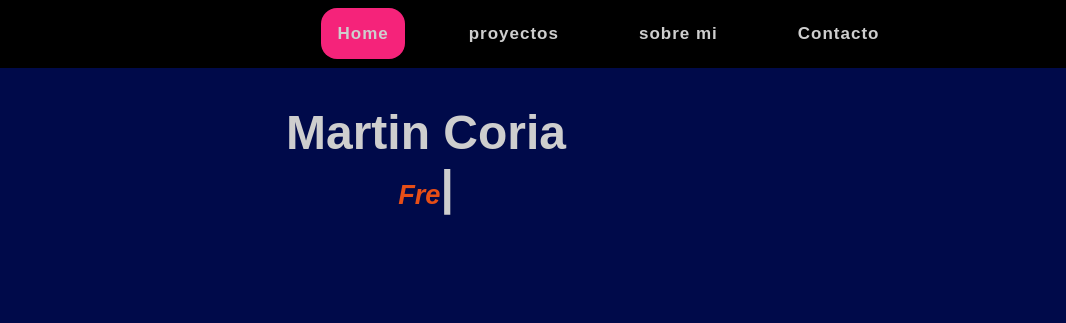
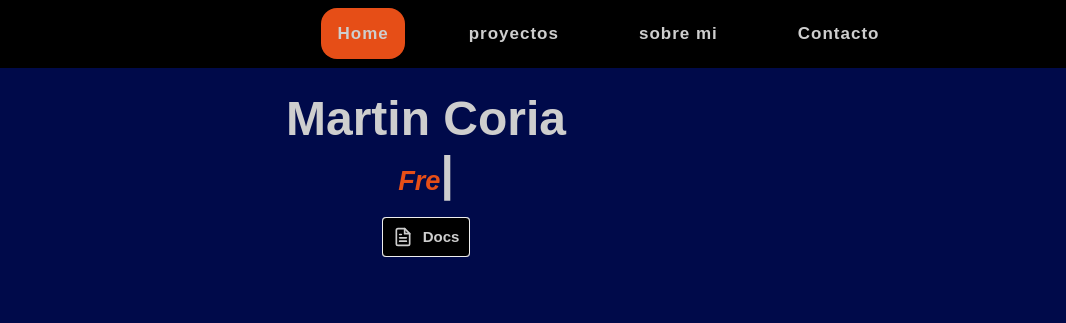
Before and after one commit to coriamartinn/PortfolioMartinCoria, a website: page index.html in a window 1280 px wide. Shown: the top 323 px of the page, 214-1280 px from the left. Drawn offline with nearby package versions, Linux system fonts and the light colour scheme; a web font is replaced by a local one.

Commit message:
agrego de cosas

```diff
--- a/index.html
+++ b/index.html
@@ -57,6 +57,12 @@
       <main class="container-main" id="home">
         <div class="content-one">
           <h1 class="title">Martin Coria <br> <span class="typed"></span></h1>
+          <button class="download-button">
+            <div class="docs"><svg class="css-i6dzq1" stroke-linejoin="round" stroke-linecap="round" fill="none" stroke-width="2" stroke="currentColor" height="20" width="20" viewBox="0 0 24 24"><path d="M14 2H6a2 2 0 0 0-2 2v16a2 2 0 0 0 2 2h12a2 2 0 0 0 2-2V8z"></path><polyline points="14 2 14 8 20 8"></polyline><line y2="13" x2="8" y1="13" x1="16"></line><line y2="17" x2="8" y1="17" x1="16"></line><polyline points="10 9 9 9 8 9"></polyline></svg> Docs</div>
+            <div class="download">
+              <svg class="css-i6dzq1" stroke-linejoin="round" stroke-linecap="round" fill="none" stroke-width="2" stroke="currentColor" height="24" width="24" viewBox="0 0 24 24"><path d="M21 15v4a2 2 0 0 1-2 2H5a2 2 0 0 1-2-2v-4"></path><polyline points="7 10 12 15 17 10"></polyline><line y2="3" x2="12" y1="15" x1="12"></line></svg>
+            </div>
+          </button>
         </div>
         <div class="content-image">
          <img class="logo-main" src="images/laptop.png" alt="">
@@ -119,6 +125,7 @@
         </div>
         <div class="datos">
           <p class="datos-text">CMDeveloper@gmail.com</p>
+          <a href="mailto:tucorreo@gmail.com" target="_blank"><i class="bi bi-envelope-fill datos-icon"></i></a>
           <p class="datos-text">+5491121737187</p>
         </div>
         <div class="copy">
--- a/scss/components/_footer.scss
+++ b/scss/components/_footer.scss
@@ -9,6 +9,7 @@
             font-size: 1.5rem;
             text-align: center;
             font-weight: 500;
+            margin: .5rem;
         }
 
         .form-style {
@@ -21,15 +22,28 @@
     }
 
     .datos {
-        margin: 1rem;
+        margin: .5rem;
+        display: flex;
+        flex-direction: column;
+        align-items: center;
+        justify-content: center;
 
 
         .datos-text{
-            font-size: 14px;
+            font-size: 15px;
             color: $color-text;
-            font-weight: 450;
+            font-weight: 500;
             margin: 1rem;
             text-align: center;
+        }
+        .datos-icon {
+            font-size: 1.7rem;
+            color: $color-text;
+            margin: 1rem;
+        }
+
+        .datos-icon:hover {
+            color: #eeeeee;
         }
 
     }
--- a/scss/components/_header.scss
+++ b/scss/components/_header.scss
@@ -87,7 +87,7 @@ li {
 
       a:hover,
       a.active {
-        background: $rose;
+        background: $orange;
         color: $color-text;
         box-shadow: 0px 0px 10px 0px rgba(0, 0, 0, 0.7);
         border-radius: 1rem;
@@ -153,7 +153,7 @@ li {
 
       a:hover,
       a.active {
-        background: $rose;
+        background: $orange;
         color: $color-text;
         border-radius: 1rem;
         -webkit-border-radius: 1rem;
--- a/scss/components/_main.scss
+++ b/scss/components/_main.scss
@@ -23,9 +23,80 @@
     align-items: center;
     justify-content: center;
 
-    .content-one,
-    .content-image {
+    .content-one {
+      display: flex;
+      flex-direction: column;
+        align-items: center;
+        justify-content: center;
         margin:.5rem;
+
+        .download-button {
+          position: relative;
+          border-width: 0;
+          color: $color-text;
+          font-size: 15px;
+          font-weight: 600;
+          border-radius: 4px;
+          z-index: 1;
+          margin: 1rem 0;
+          cursor: pointer;
+         }
+
+         .download-button .docs {
+          display: flex;
+          align-items: center;
+          justify-content: space-between;
+          gap: 10px;
+          min-height: 40px;
+          padding: 0 10px;
+          border-radius: 4px;
+          z-index: 1;
+          background-color: $black;
+          border: solid 1px #eeeeee;
+          transition: all .5s cubic-bezier(0.77, 0, 0.175, 1);
+         }
+
+         .download-button:hover {
+          box-shadow: rgba(0, 0, 0, 0.25) 0px 54px 55px, rgba(0, 0, 0, 0.12) 0px -12px 30px, rgba(0, 0, 0, 0.12) 0px 4px 6px, rgba(0, 0, 0, 0.17) 0px 12px 13px, rgba(0, 0, 0, 0.09) 0px -3px 5px;
+         }
+
+         .download {
+          position: absolute;
+          inset: 0;
+          display: flex;
+          align-items: center;
+          justify-content: center;
+          max-width: 90%;
+          margin: 0 auto;
+          z-index: -1;
+          border-radius: 4px;
+          transform: translateY(0%);
+          background-color: $green;
+          border: solid 1px #01e0572d;
+          transition: all .5s cubic-bezier(0.77, 0, 0.175, 1);
+         }
+
+         .download-button:hover .download {
+          transform: translateY(100%)
+         }
+
+         .download svg polyline,.download svg line {
+          animation: docs 1s infinite;
+         }
+
+         @keyframes docs {
+          0% {
+           transform: translateY(0%);
+          }
+
+          50% {
+           transform: translateY(-15%);
+          }
+
+          100% {
+           transform: translateY(0%);
+          }
+         }
     }
 
     .content-image {
```
Also changed, not shown: css/main.css.
